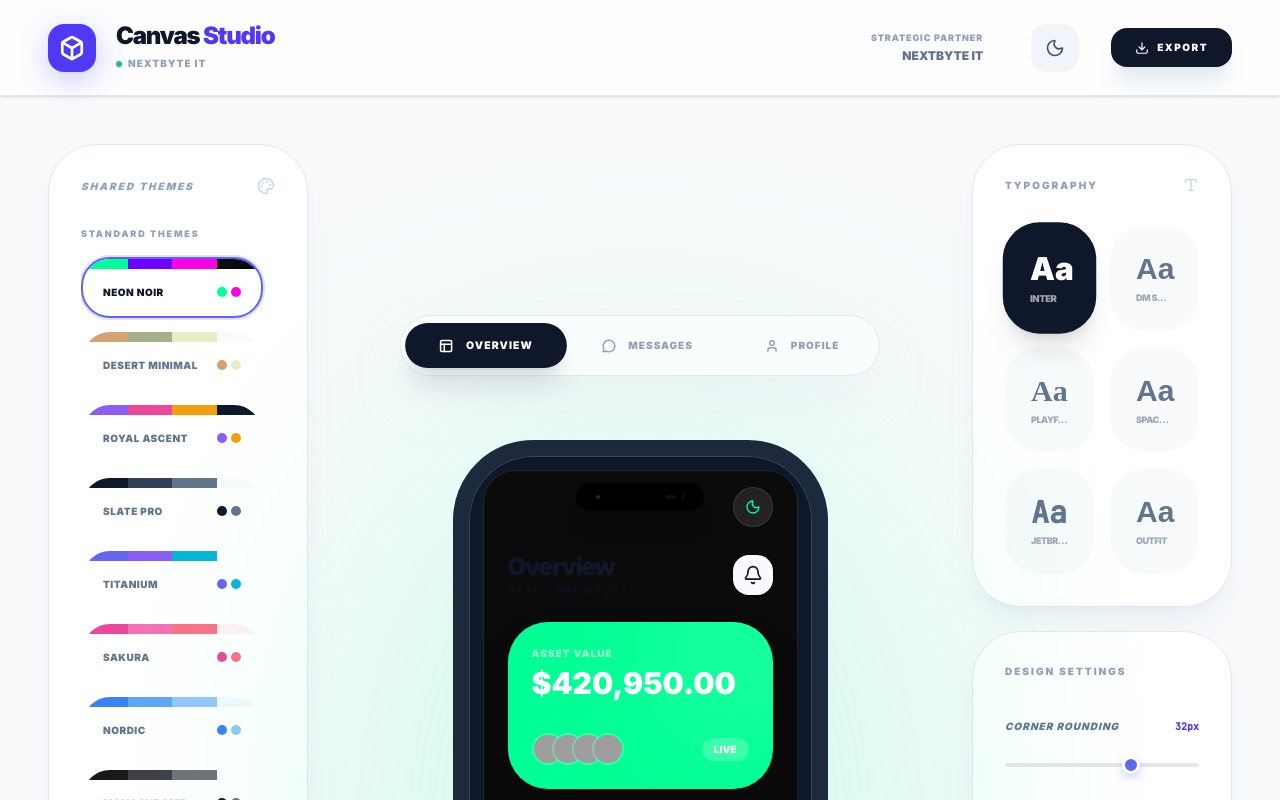
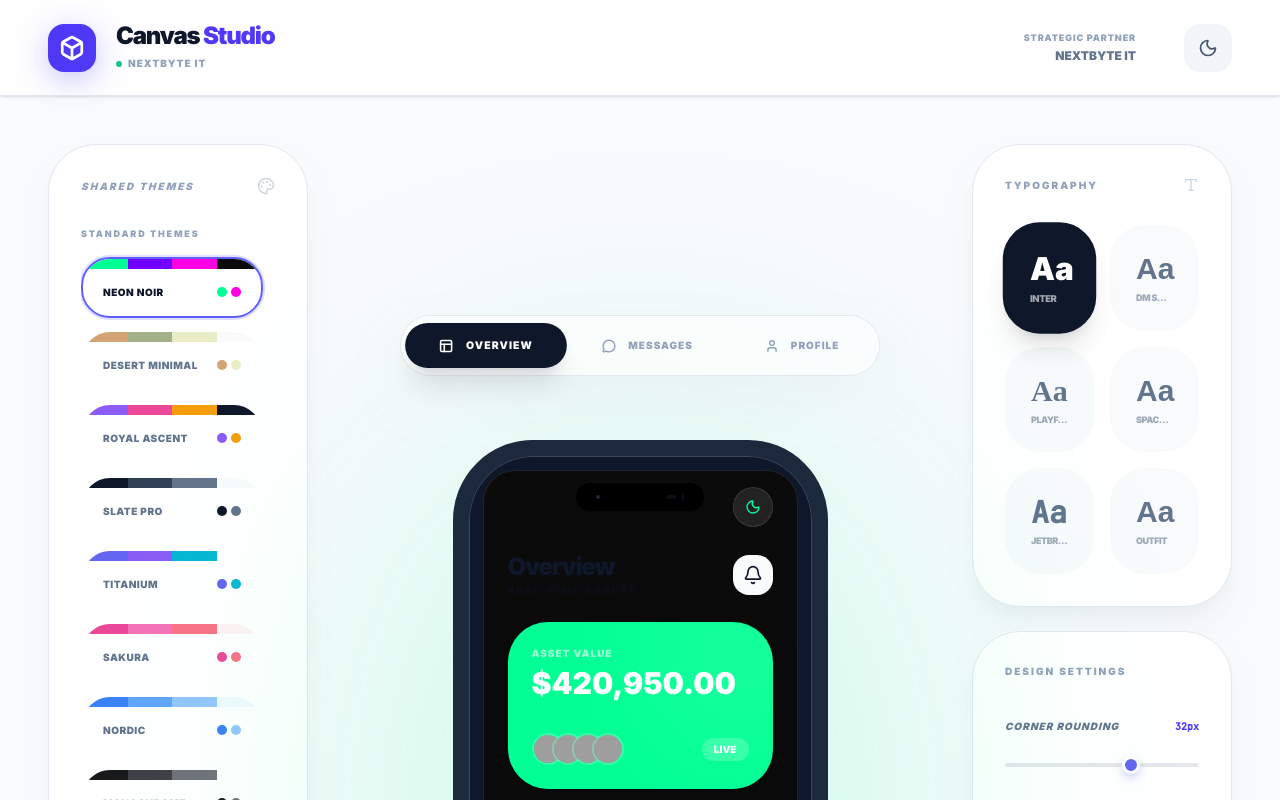
Before and after one commit to Naim-006/vibestdio, a React (Vite) app in the folder vibestudio/: page / in a window 1280 px wide. Shown: the top 800 px of the page. Built offline with nearby package versions, Linux system fonts and the light colour scheme; grey boxes are pictures that could not be loaded.

Commit message:
Remove export button from navigation
Removed the export button from the navigation.

```diff
--- a/vibestudio/src/App.tsx
+++ b/vibestudio/src/App.tsx
@@ -314,13 +314,7 @@ export default function App() {
             {isDark ? <Sparkles size={16} className="md:w-5 md:h-5" /> : <Moon size={16} className="md:w-5 md:h-5" />}
           </button>
 
-          <button
-            onClick={handleExportClick}
-            className={`px-3 md:px-6 py-2 md:py-3 rounded-xl md:rounded-2xl font-black text-[9px] md:text-[10px] uppercase tracking-[0.15em] transition-all shadow-xl active:scale-95 flex items-center gap-1.5 md:gap-2 ${isDark ? 'bg-indigo-600 text-white hover:bg-white hover:text-black shadow-indigo-500/10' : 'bg-slate-900 text-white hover:bg-indigo-600 shadow-slate-200'}`}
-          >
-            <Download size={12} className="md:w-3.5 md:h-3.5" />
-            <span>Export</span>
-          </button>
+
         </div>
       </nav>
 
```
